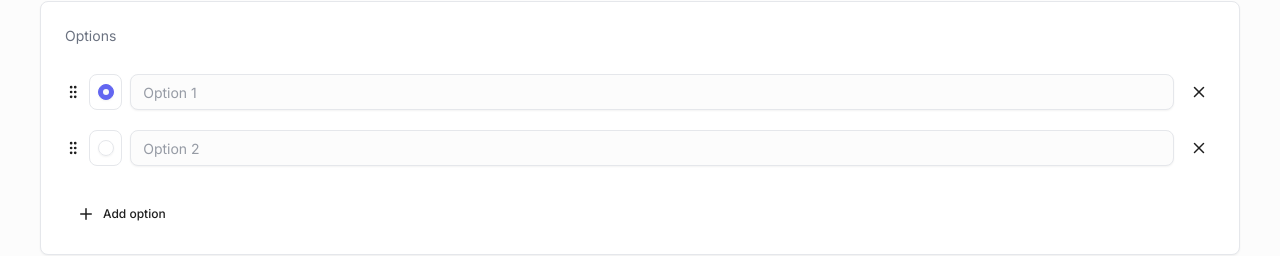
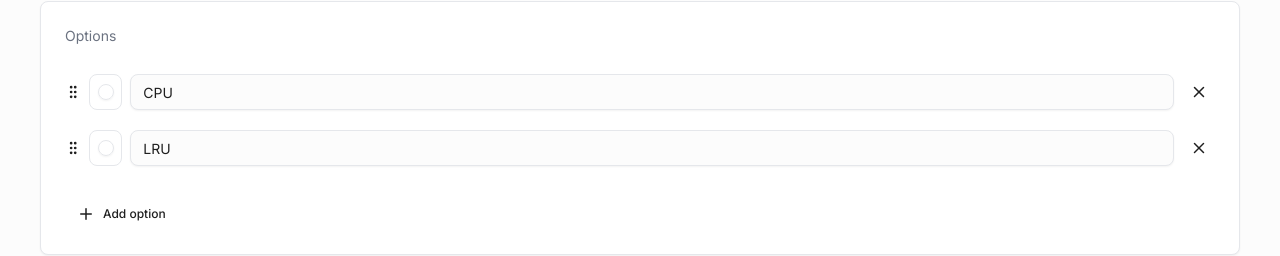
Before and after one commit to shubham225/codeplayground-web, a Next.js app: page /contribute-question/multiple-choice in a window 1280 px wide. Shown: the part 263-519 px from the top of the page. Built offline with nearby package versions, Linux system fonts and the light colour scheme.

Commit message:
updated Multiple choice contribution

```diff
--- a/src/app/(root)/contribute-question/multiple-choice/page.tsx
+++ b/src/app/(root)/contribute-question/multiple-choice/page.tsx
@@ -1,20 +1,69 @@
+"use client";
+
 import SimpleInput from "@/components/custom-ui/input/SimpleInput";
 import { Button } from "@/components/ui/button";
 import {
   Card,
   CardContent,
   CardDescription,
-  CardHeader
+  CardHeader,
 } from "@/components/ui/card";
 import { Checkbox } from "@/components/ui/checkbox";
 import { RadioGroup, RadioGroupItem } from "@/components/ui/radio-group";
 import { Tabs, TabsContent, TabsList, TabsTrigger } from "@/components/ui/tabs";
 import { GripVertical, Plus, X } from "lucide-react";
-import React from "react";
+import React, { useState } from "react";
 
 type Props = {};
 
+let optionsInit = [
+  {
+    id: "#12345",
+    text: "CPU",
+    isAnswer: false,
+  },
+  {
+    id: "#12346",
+    text: "LRU",
+    isAnswer: true,
+  },
+];
+
+function guidGenerator() {
+  var S4 = function () {
+    return (((1 + Math.random()) * 0x10000) | 0).toString(16).substring(1);
+  };
+  return (
+    S4() +
+    S4() +
+    "-" +
+    S4() +
+    "-" +
+    S4() +
+    "-" +
+    S4() +
+    "-" +
+    S4() +
+    S4() +
+    S4()
+  );
+}
+
 export default function ContribMultipleChoice({}: Props) {
+  const [options, setOptions] = useState(optionsInit);
+
+  const onAddNewOption = () => {
+    setOptions((options) => [
+      ...options,
+      { id: guidGenerator(), text: "", isAnswer: false },
+    ]);
+  };
+
+  const onRemoveOption = (id: string) => {
+    const updatedList = options.filter((option) => option.id != id);
+    setOptions(updatedList);
+  };
+
   return (
     <div className="flex flex-col gap-3 p-5">
       <h4 className="text-md">Add a Question</h4>
@@ -45,30 +94,34 @@ export default function ContribMultipleChoice({}: Props) {
                         "--ring": "238.7 83.5% 66.7%",
                       } as React.CSSProperties
                     }
+                    onValueChange={(e) => console.log(e)}
                   >
+                    {options.map((option) => {
+                      return (
                         <div className="flex items-center gap-2">
                           <GripVertical size={18} />
                           <div className="border w-9 h-9 hover:bg-accent rounded-lg flex items-center justify-center">
-                        <RadioGroupItem value="r1" id="radio-02-r1" />
+                            <RadioGroupItem value={option.id} id={option.id} />
                           </div>
-                      <SimpleInput id="option-1" placeholder="Option 1" />
-                      <Button variant="ghost" size="icon" className="gap-2">
+                          <SimpleInput
+                            id="option-1"
+                            placeholder="Add text for option"
+                            value={option.text}
+                          />
+                          <Button variant="ghost" size="icon" className="gap-2" onClick={(e) => onRemoveOption(option.id)}>
                             <X size={18} />
                           </Button>
                         </div>
-                    <div className="flex items-center gap-2">
-                      <GripVertical size={18} />
-                      <div className="border w-9 h-9 hover:bg-accent rounded-lg flex items-center justify-center">
-                        <RadioGroupItem value="r2" id="radio-02-r2" />
-                      </div>
-                      <SimpleInput id="option-2" placeholder="Option 2" />
-                      <Button variant="ghost" size="icon" className="gap-2">
-                        <X size={18} />
-                      </Button>
-                    </div>
+                      );
+                    })}
                     <div className="flex flex-row pt-4">
                       <div className="flex flex-row"></div>
-                      <Button variant="ghost" size="sm" className="gap-2">
+                      <Button
+                        variant="ghost"
+                        size="sm"
+                        className="gap-2"
+                        onClick={onAddNewOption}
+                      >
                         <Plus size={18} /> Add option
                       </Button>
                       <div></div>
```
Lines whose indentation alone changed are shown as unchanged.
